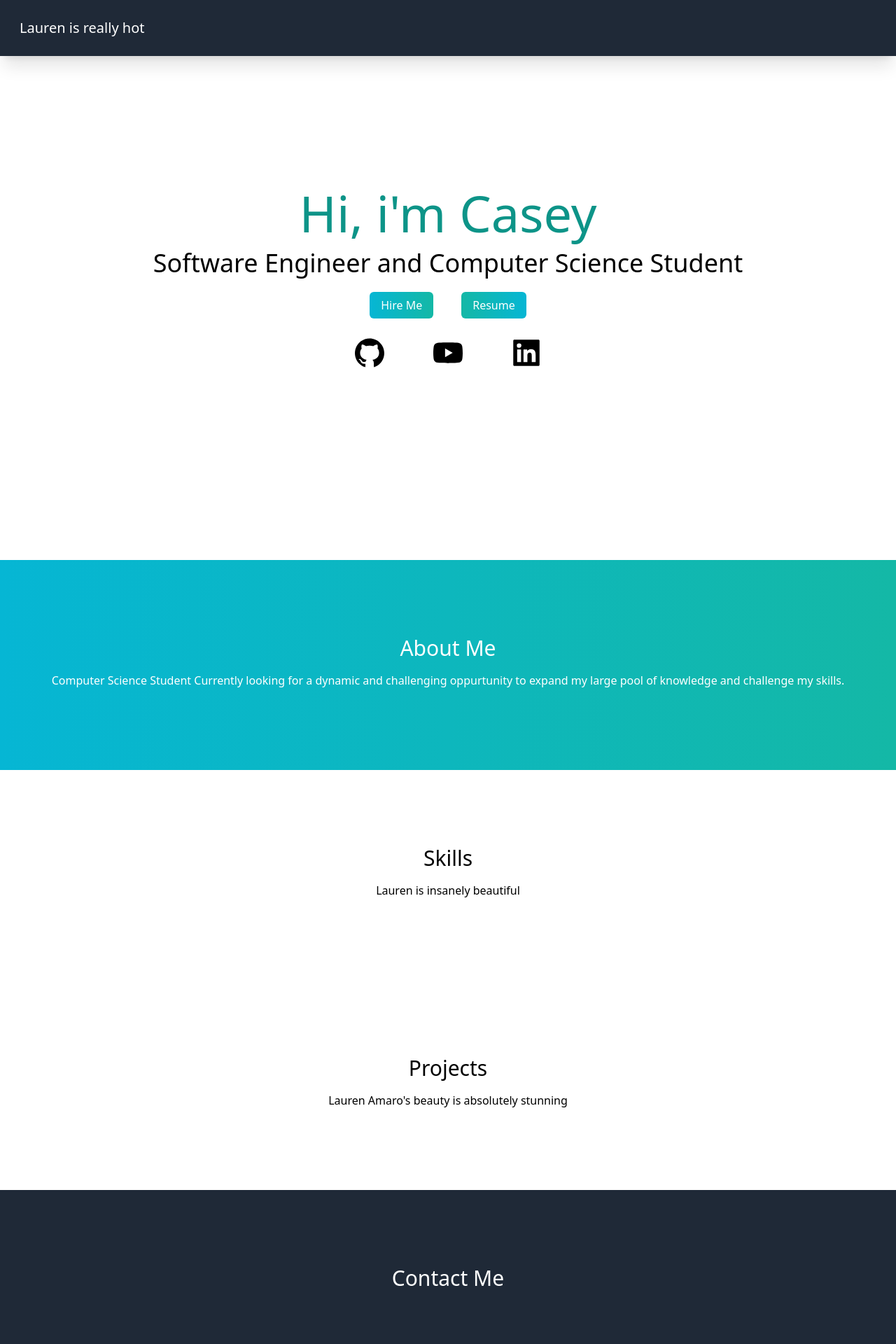
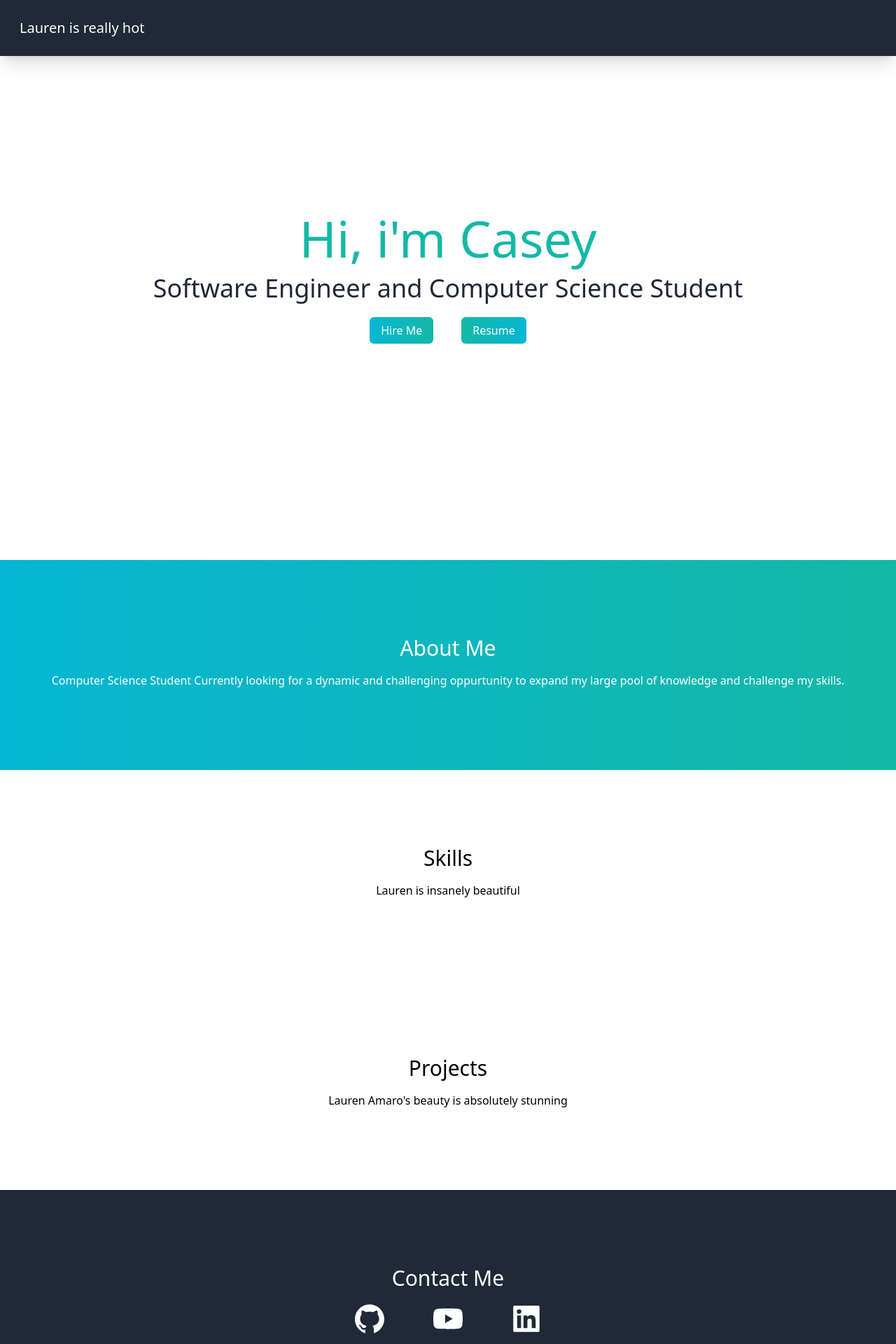
Before and after one commit to CaseyMerritt/Casey-Merritt-Portfolio, a Next.js app: page / in a window 1280 px wide. Shown: the top 1920 px of the page at 70% size. Built offline with nearby package versions, Linux system fonts and the light colour scheme.

Commit message:
Small Format Changes
1. Moved Links from main body to Contact me

```diff
--- a/src/pages/Contact.tsx
+++ b/src/pages/Contact.tsx
@@ -1,4 +1,6 @@
 import React from 'react'
+import {AiFillGithub, AiFillLinkedin, AiFillYoutube} from 'react-icons/ai'
+import Image from 'next/image';
 
 const Contact = () =>{
     return(
@@ -6,6 +8,11 @@ const Contact = () =>{
             <div className='max-w-[1240] m-auto'>
                 <div className='text-center p-10'>
                     <h2 className='text-3xl py-1 text-white'>Contact Me</h2>
+                    <div className='text-5xl flex justify-center gap-16 py-3 text-white'>
+                        <a href = "https://github.com/CaseyMerritt"  target="_blank"><AiFillGithub/></a>
+                        <a href = "https://www.youtube.com/channel/UCY2obIB3KYsucwUHBMRWC-w"  target="_blank"><AiFillYoutube/></a>
+                        <a href = "https://www.linkedin.com/in/caseymerritt/"  target="_blank"><AiFillLinkedin/></a>
+                    </div>
                  </div>
             </div>
         </div>
--- a/src/pages/Main.tsx
+++ b/src/pages/Main.tsx
@@ -1,15 +1,12 @@
 import React from 'react'
-import {BsFillMoonStarsFill} from 'react-icons/bs';
-import {AiFillGithub, AiFillLinkedin, AiFillYoutube} from 'react-icons/ai'
-import Image from 'next/image';
 
 const Main = () =>{
     return(
         <div className='w-full h-screen text-center'>
             <div className='max-w-[1240] w-full h-full mx-auto p-2 flex justify-center items-center'>
                 <div>
-                    <h1 className='text-7xl py-2 text-teal-600 font-medium'>Hi, i'm Casey</h1>
-                    <h1 className='text-4xl py-2'>Software Engineer and Computer Science Student</h1>
+                    <h1 className='text-7xl py-2 text-teal-500 font-medium'>Hi, i'm Casey</h1>
+                    <h1 className='text-4xl py-2 text-gray-800'>Software Engineer and Computer Science Student</h1>
                     <ul className='items-center py-5'>
                         <li>
                             <a className='bg-gradient-to-r from-cyan-500 to-teal-500 text-white px-4 py-2 rounded-md' href='/public/CaseyMerrittResume.pdf' download>
@@ -20,11 +17,6 @@ const Main = () =>{
                             </a>
                         </li>
                     </ul>
-                    <div className='text-5xl flex justify-center gap-16 py-3 text-black'>
-                        <a href = "https://github.com/CaseyMerritt"  target="_blank"><AiFillGithub/></a>
-                        <a href = "https://www.youtube.com/channel/UCY2obIB3KYsucwUHBMRWC-w"  target="_blank"><AiFillYoutube/></a>
-                        <a href = "https://www.linkedin.com/in/caseymerritt/"  target="_blank"><AiFillLinkedin/></a>
-                    </div>
                 </div>
             </div>
         </div>
```
